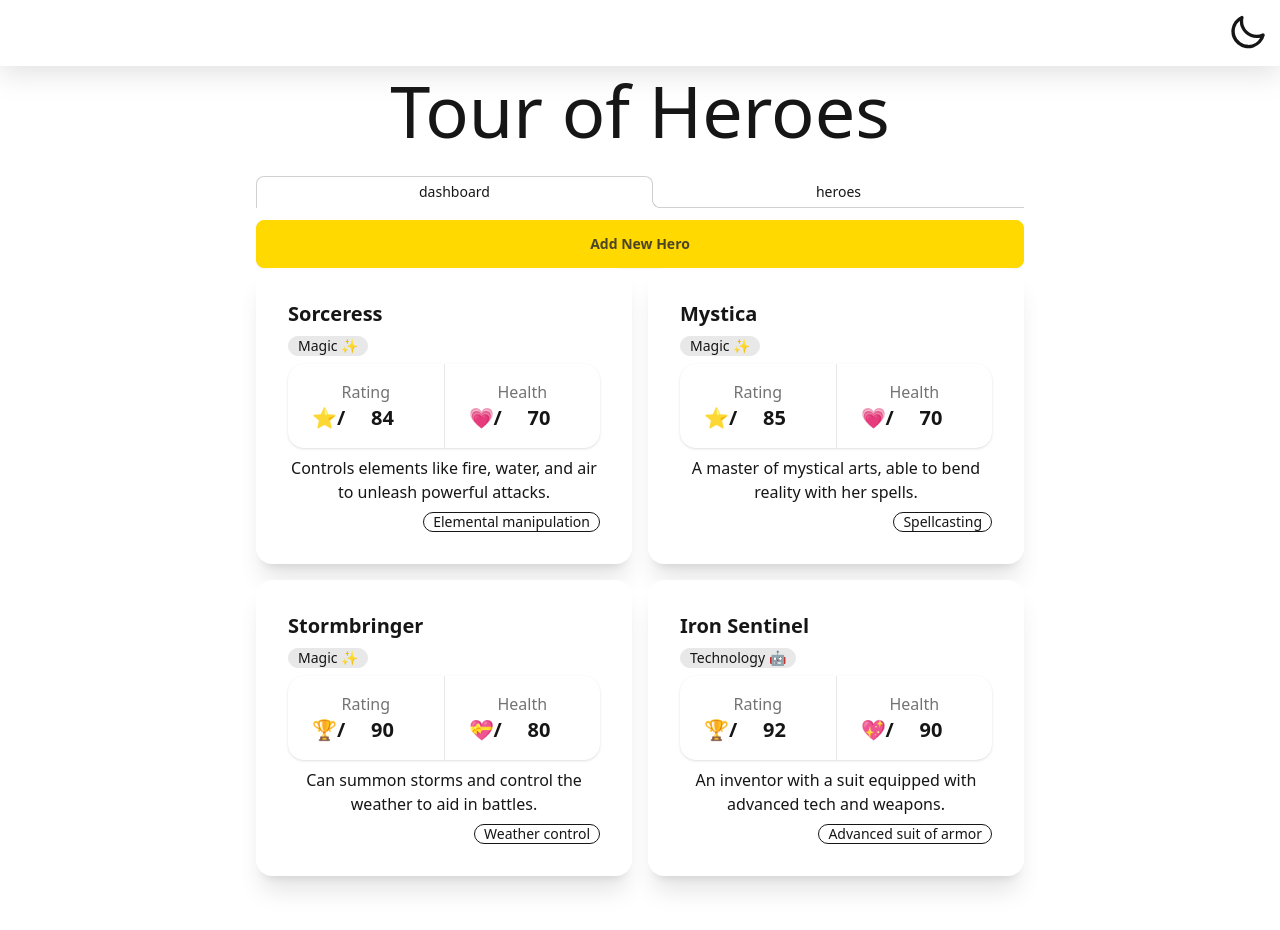
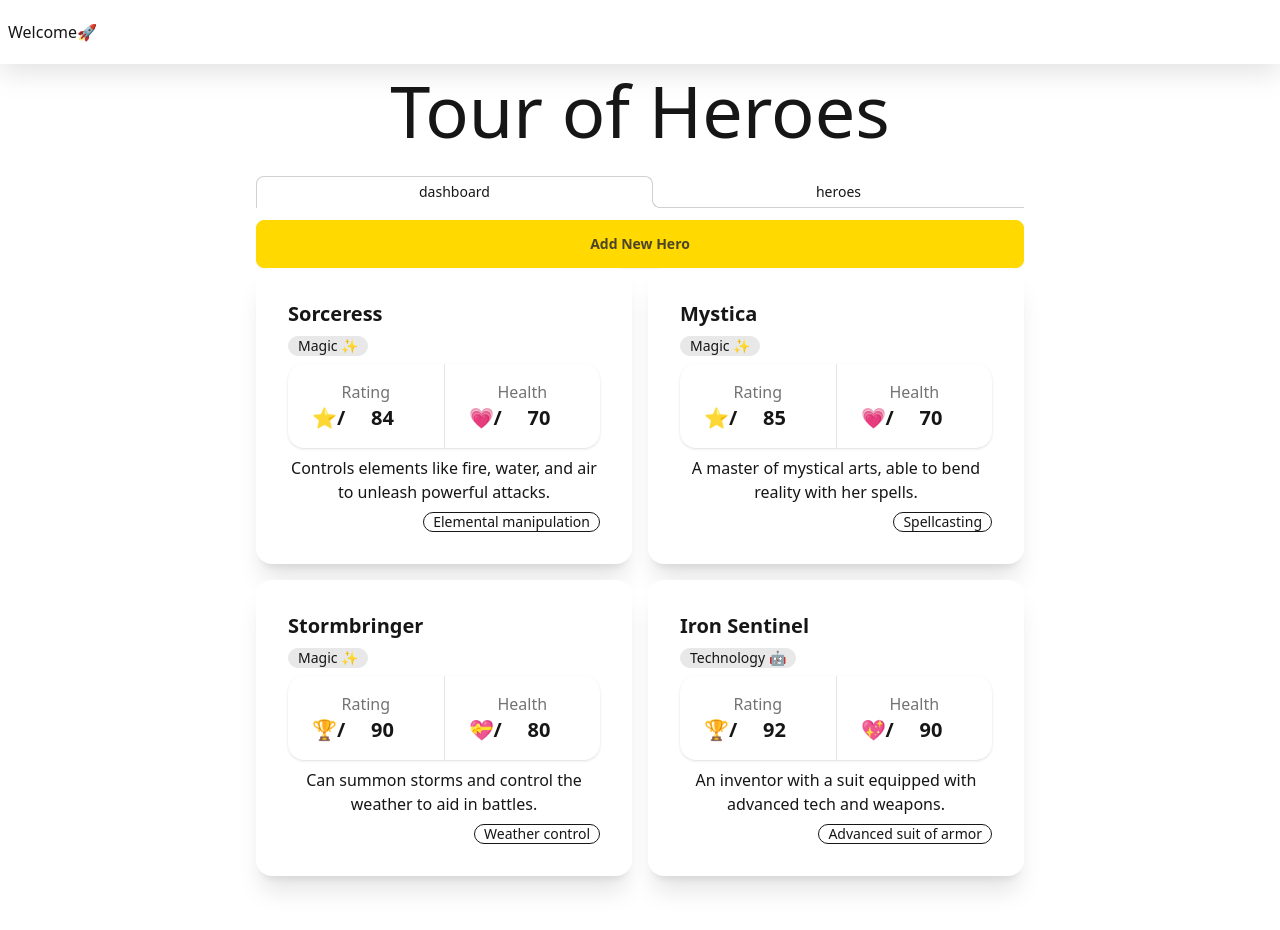
Before and after one commit to lespuch-v/tourOfHeroesWithAPI, an Angular app in the folder tourofheroeswithapi.client/: page /dashboard in a window 1280 px wide. Shown: the top 930 px of the page. Built offline with nearby package versions, Linux system fonts and the light colour scheme.

Commit message:
mini fix button

```diff
--- a/tourofheroeswithapi.client/src/app/navbar/navbar.component.html
+++ b/tourofheroeswithapi.client/src/app/navbar/navbar.component.html
@@ -1,36 +1,7 @@
 <div class="navbar bg-base-100 custom-navbar">
   <div class="flex-1">
+    Welcome🚀
   </div>
   <div class="flex-none">
-    <div class="dropdown dropdown-end">
-    </div>
-    <div class="dropdown dropdown-end">
-      <div tabindex="0" role="button" class="btn btn-ghost btn-circle avatar">
-        <div class="w-10 rounded-full">
-          <label class="swap swap-rotate">
-            <!-- this hidden checkbox controls the state -->
-            <input type="checkbox" />
-
-            <!-- sun icon -->
-            <svg
-              class="swap-on h-10 w-10 fill-current"
-              xmlns="http://www.w3.org/2000/svg"
-              viewBox="0 0 24 24">
-              <path
-                d="M5.64,17l-.71.71a1,1,0,0,0,0,1.41,1,1,0,0,0,1.41,0l.71-.71A1,1,0,0,0,5.64,17ZM5,12a1,1,0,0,0-1-1H3a1,1,0,0,0,0,2H4A1,1,0,0,0,5,12Zm7-7a1,1,0,0,0,1-1V3a1,1,0,0,0-2,0V4A1,1,0,0,0,12,5ZM5.64,7.05a1,1,0,0,0,.7.29,1,1,0,0,0,.71-.29,1,1,0,0,0,0-1.41l-.71-.71A1,1,0,0,0,4.93,6.34Zm12,.29a1,1,0,0,0,.7-.29l.71-.71a1,1,0,1,0-1.41-1.41L17,5.64a1,1,0,0,0,0,1.41A1,1,0,0,0,17.66,7.34ZM21,11H20a1,1,0,0,0,0,2h1a1,1,0,0,0,0-2Zm-9,8a1,1,0,0,0-1,1v1a1,1,0,0,0,2,0V20A1,1,0,0,0,12,19ZM18.36,17A1,1,0,0,0,17,18.36l.71.71a1,1,0,0,0,1.41,0,1,1,0,0,0,0-1.41ZM12,6.5A5.5,5.5,0,1,0,17.5,12,5.51,5.51,0,0,0,12,6.5Zm0,9A3.5,3.5,0,1,1,15.5,12,3.5,3.5,0,0,1,12,15.5Z" />
-            </svg>
-
-            <!-- moon icon -->
-            <svg
-              class="swap-off h-10 w-10 fill-current"
-              xmlns="http://www.w3.org/2000/svg"
-              viewBox="0 0 24 24">
-              <path
-                d="M21.64,13a1,1,0,0,0-1.05-.14,8.05,8.05,0,0,1-3.37.73A8.15,8.15,0,0,1,9.08,5.49a8.59,8.59,0,0,1,.25-2A1,1,0,0,0,8,2.36,10.14,10.14,0,1,0,22,14.05,1,1,0,0,0,21.64,13Zm-9.5,6.69A8.14,8.14,0,0,1,7.08,5.22v.27A10.15,10.15,0,0,0,17.22,15.63a9.79,9.79,0,0,0,2.1-.22A8.11,8.11,0,0,1,12.14,19.73Z" />
-            </svg>
-          </label>
-        </div>
-      </div>
-    </div>
   </div>
 </div>
```
